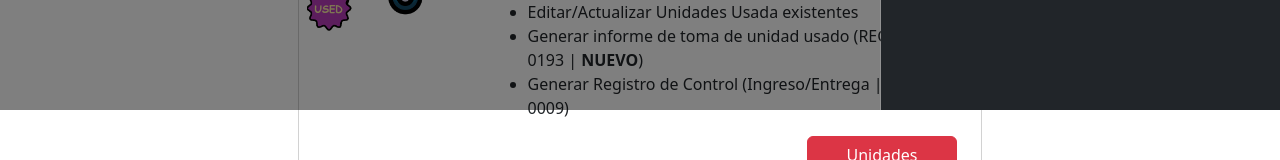
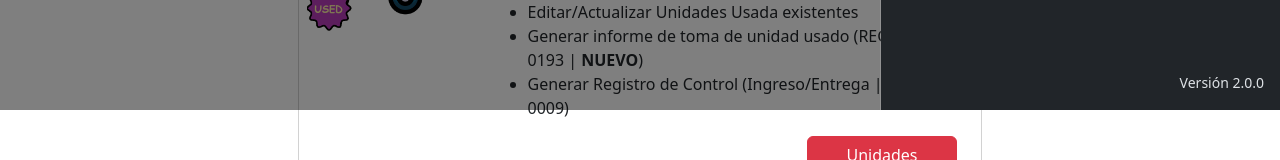
Before and after one commit to grossremolques/ventas, a website built with webpack: page public/index.html in a window 1280 px wide. Both pictures are taken after a click on the button "Toggle navigation". Shown: the part 690-850 px from the top of the page. Built offline with nearby package versions, Linux system fonts and the light colour scheme; no server answers; what auth-google-grossremolques would draw is missing.

Commit message:
Preparing to deploy, version, etc

```diff
--- a/package.json
+++ b/package.json
@@ -4,7 +4,7 @@
   "description": "Gestor integral de pedidos",
   "main": "index.js",
   "scripts": {
-    "deploy": "gh-pages -d src",
+    "deploy": "gh-pages -d dist",
     "build": "webpack --mode production",
     "dev": "webpack --config webpack.config.dev.js",
     "build:watch": "webpack --watch --config webpack.config.dev.js",
--- a/public/index.html
+++ b/public/index.html
@@ -41,6 +41,7 @@
             </li>
           </ul>
         </div>
+        <p class="text-end pe-3"><small>Versión 2.0.0</small></p>
       </div>
     </div>
   </nav>
```
